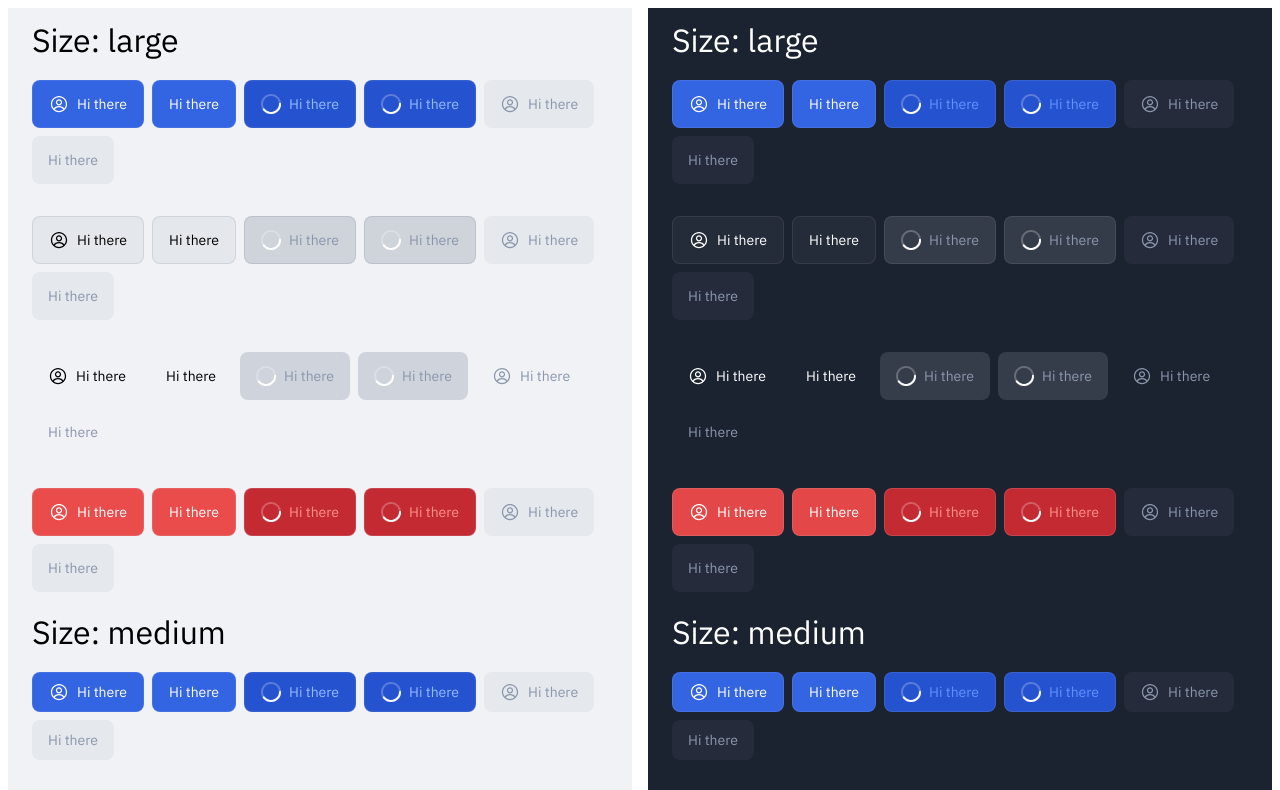
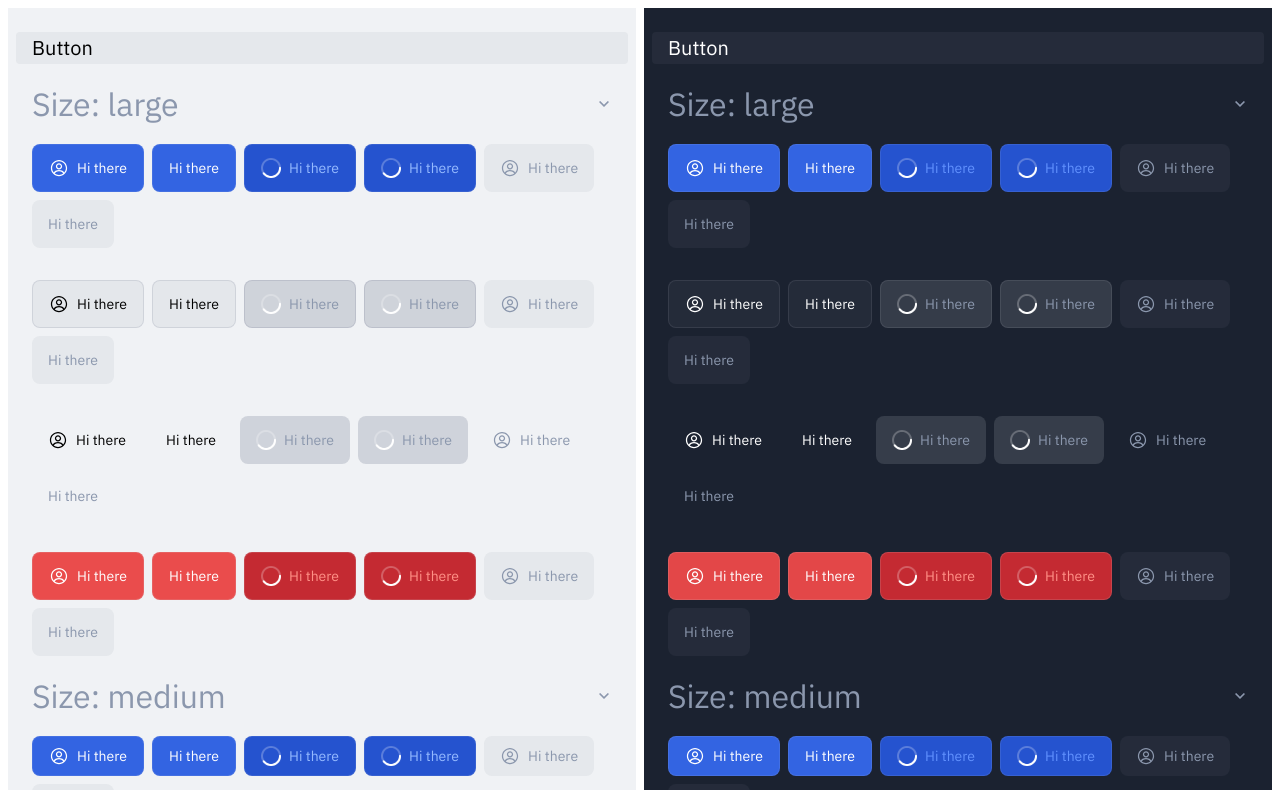
Before and after one commit to transcendjs/lumia, a SvelteKit app: page / in a window 1280 px wide. Shown: the top 790 px of the page. Built offline with nearby package versions, Linux system fonts and the light colour scheme.

Commit message:
Updated properties for ButtonIcon in Storybook and +page.svelte
Signed-off-by: Alexander Platov <alexander.platov@hardcoreeng.com>

```diff
--- a/src/lib/components/Button/ButtonBase.svelte
+++ b/src/lib/components/Button/ButtonBase.svelte
@@ -14,9 +14,10 @@
   export let size: 'large' | 'medium' | 'small'
   export let disabled: boolean = false
   export let loading: boolean = false
+  export let iconOnly: boolean = false
 </script>
 
-<button class="{kind} {size}" class:loading disabled={loading || disabled}>
+<button class="{kind} {size}" class:loading class:iconOnly disabled={loading || disabled}>
   {#if loading}
     <!-- eslint-disable svelte/no-at-html-tags -->
     <div class="icon animate">{@html LoadingSVG}</div>
@@ -53,21 +54,42 @@
       outline: 2px solid var(--global-focus-BorderColor);
       outline-offset: 2px;
     }
+    &.iconOnly {
+      padding: 0;
+    }
 
     &.large {
       height: var(--spacing-6);
-      padding: var(--spacing-1_5) var(--spacing-2);
       border-radius: var(--medium-BorderRadius);
+
+      &.iconOnly {
+        width: var(--spacing-6);
+      }
+      &:not(.iconOnly) {
+        padding: var(--spacing-1_5) var(--spacing-2);
+      }
     }
     &.medium {
       height: var(--spacing-5);
-      padding: var(--spacing-1) var(--spacing-2);
       border-radius: var(--medium-BorderRadius);
+
+      &.iconOnly {
+        width: var(--spacing-5);
+      }
+      &:not(.iconOnly) {
+        padding: var(--spacing-1) var(--spacing-2);
+      }
     }
     &.small {
       height: var(--spacing-4);
-      padding: var(--spacing-1) var(--spacing-1_5);
       border-radius: var(--small-BorderRadius);
+
+      &.iconOnly {
+        width: var(--spacing-4);
+      }
+      &:not(.iconOnly) {
+        padding: var(--spacing-1) var(--spacing-1_5);
+      }
     }
 
     &.primary {
--- a/src/lib/components/Button/ButtonIcon.svelte
+++ b/src/lib/components/Button/ButtonIcon.svelte
@@ -8,10 +8,11 @@
 
   import ButtonBase from './ButtonBase.svelte'
 
-  export let kind: 'primary' | 'secondary' = 'secondary'
-  export let size: 'large' | 'small' = 'large'
+  export let kind: 'primary' | 'secondary' | 'tertiary' | 'negative' = 'secondary'
+  export let size: 'large' | 'medium' | 'small' = 'large'
   export let icon: IconId
+  export let disabled: boolean = false
   export let loading: boolean = false
 </script>
 
-<ButtonBase {kind} {size} {icon} {loading} />
+<ButtonBase {kind} {size} {icon} {disabled} {loading} iconOnly />
--- a/src/routes/+page.svelte
+++ b/src/routes/+page.svelte
@@ -1,6 +1,7 @@
 <script lang="ts">
   import Theme from '$lib/components/Theme/Theme.svelte'
   import Button from '$lib/components/Button/Button.svelte'
+  import ButtonIcon from '$lib/components/Button/ButtonIcon.svelte'
   import type { IconId } from '$lib/icons.js'
 
   const icon = 'default' as IconId
@@ -13,24 +14,64 @@
     'negative'
   ]
   const sizes: Array<'large' | 'medium' | 'small'> = ['large', 'medium', 'small']
+  let collapsed: boolean[] = new Array(sizes.length * 2)
 </script>
 
 <div class="themes">
   {#each themes as theme}
     <Theme {theme}>
+      <div class="column root">
+        <div class="row header">Button</div>
+        {#each sizes as size, i}
+          <!-- svelte-ignore a11y-click-events-have-key-events -->
+          <!-- svelte-ignore a11y-no-static-element-interactions -->
+          <div
+            class="row group"
+            class:collapsed={collapsed[i]}
+            on:click={() => (collapsed[i] = !collapsed[i])}
+          >
+            Size: {size}
+            <svg class="chevron" viewBox="0 0 16 16" xmlns="http://www.w3.org/2000/svg">
+              <path d="M4.2,4.9L3,6.1l5,5l5-5l-1.2-1.2L8,8.7L4.2,4.9z" />
+            </svg>
+          </div>
           <div class="column">
-        {#each sizes as size}
-          <div class="row bold">Size: {size}</div>
             {#each kinds as kind}
               <div class="row">
                 <Button {title} {kind} {size} {icon} />
                 <Button {title} {kind} {size} />
-              <Button {title} {kind} {size} {icon} loading={true} />
-              <Button {title} {kind} {size} loading={true} />
+                <Button {title} {kind} {size} {icon} loading />
+                <Button {title} {kind} {size} loading />
                 <Button {title} {kind} {size} {icon} disabled />
                 <Button {title} {kind} {size} disabled />
               </div>
             {/each}
+          </div>
+        {/each}
+        <div class="row header">ButtonIcon</div>
+        {#each sizes as size, i}
+          {@const index = sizes.length + i}
+          <!-- svelte-ignore a11y-click-events-have-key-events -->
+          <!-- svelte-ignore a11y-no-static-element-interactions -->
+          <div
+            class="row group"
+            class:collapsed={collapsed[index]}
+            on:click={() => (collapsed[index] = !collapsed[index])}
+          >
+            Size: {size}
+            <svg class="chevron" viewBox="0 0 16 16" xmlns="http://www.w3.org/2000/svg">
+              <path d="M4.2,4.9L3,6.1l5,5l5-5l-1.2-1.2L8,8.7L4.2,4.9z" />
+            </svg>
+          </div>
+          <div class="column">
+            {#each kinds as kind}
+              <div class="row">
+                <ButtonIcon {kind} {size} {icon} />
+                <ButtonIcon {kind} {size} {icon} loading />
+                <ButtonIcon {kind} {size} {icon} disabled />
+              </div>
+            {/each}
+          </div>
         {/each}
       </div>
     </Theme>
@@ -41,26 +82,73 @@
   .themes {
     display: flex;
     width: 100%;
-    gap: 1rem;
+    max-width: max-content;
+    gap: 0.5rem;
 
     .column {
       display: flex;
       flex-direction: column;
       gap: 1rem;
+
+      &.root {
         padding: 1.5rem;
+      }
     }
     .row {
       display: flex;
       align-items: center;
       flex-wrap: wrap;
 
-      &:not(.bold) {
+      &:not(.group, .header) {
         gap: 0.5rem;
       }
-      &.bold {
+      &.header,
+      &.group {
+        margin: 0 -1rem;
         font-weight: 500;
+        border-radius: var(--extra-small-BorderRadius);
+      }
+      &.header {
+        padding: 0.5rem 1rem;
+        font-size: 1.25rem;
+        color: var(--button-subtle-LabelColor);
+        background-color: var(--button-secondary-BackgroundColor);
+      }
+      &.group {
+        padding: 1rem;
+        justify-content: space-between;
         font-size: 2rem;
+        color: var(--button-disabled-IconColor);
+        // border: 1px solid var(--button-secondary-BorderColor);
+        cursor: pointer;
+
+        .chevron {
+          width: 1rem;
+          height: 1rem;
+          fill: var(--button-disabled-IconColor);
+          transform-origin: center;
+          transform: rotate(0deg);
+          transition: transform 0.1s ease-in-out;
+        }
+        &:hover {
+          background-color: var(--button-secondary-hover-BackgroundColor);
+        }
+        &:active {
+          background-color: var(--button-secondary-active-BackgroundColor);
+        }
+        &:hover,
+        &:active {
           color: var(--button-subtle-LabelColor);
+        }
+        &.collapsed {
+          .chevron {
+            transform: rotate(90deg);
+          }
+          & + .column {
+            overflow: hidden;
+            max-height: 0;
+          }
+        }
       }
     }
   }
```
Also changed, not shown: 1 other file (tests, documents, lock files or other folders). Lines whose indentation alone changed are shown as unchanged.
